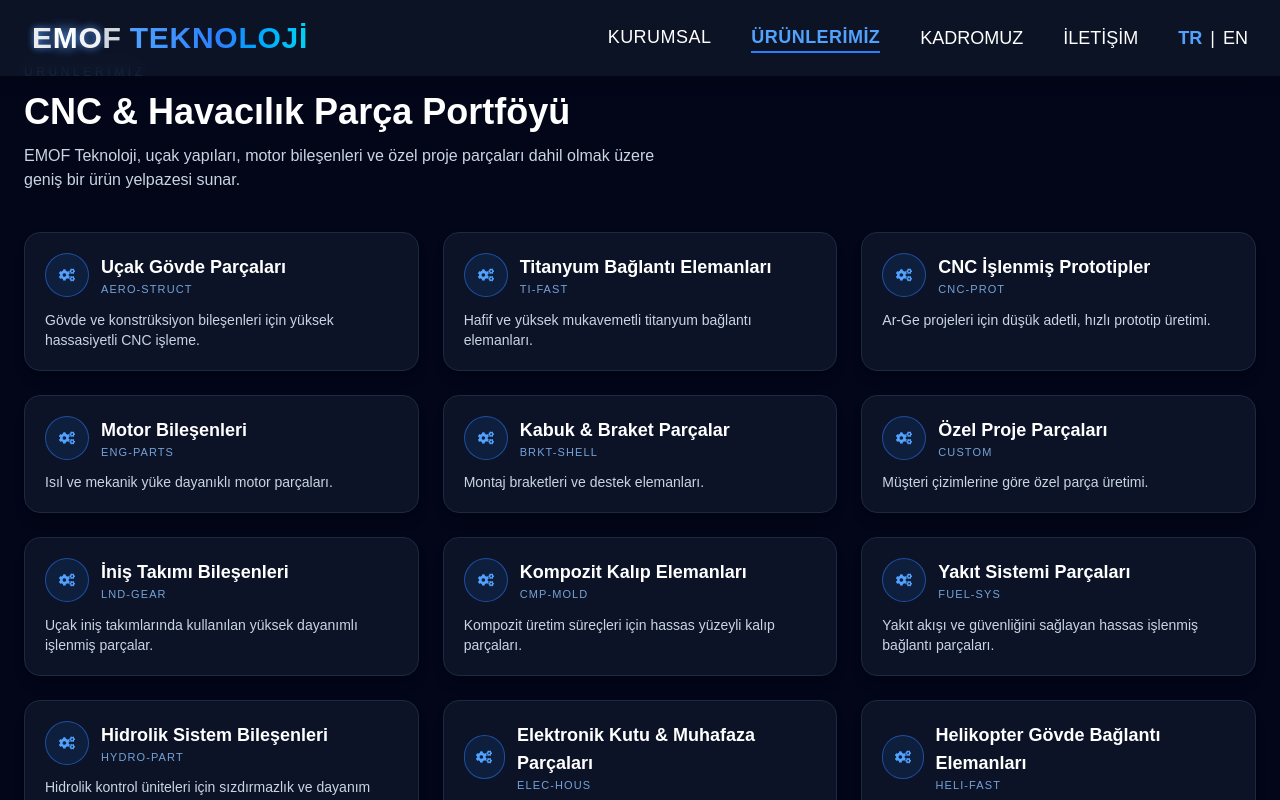
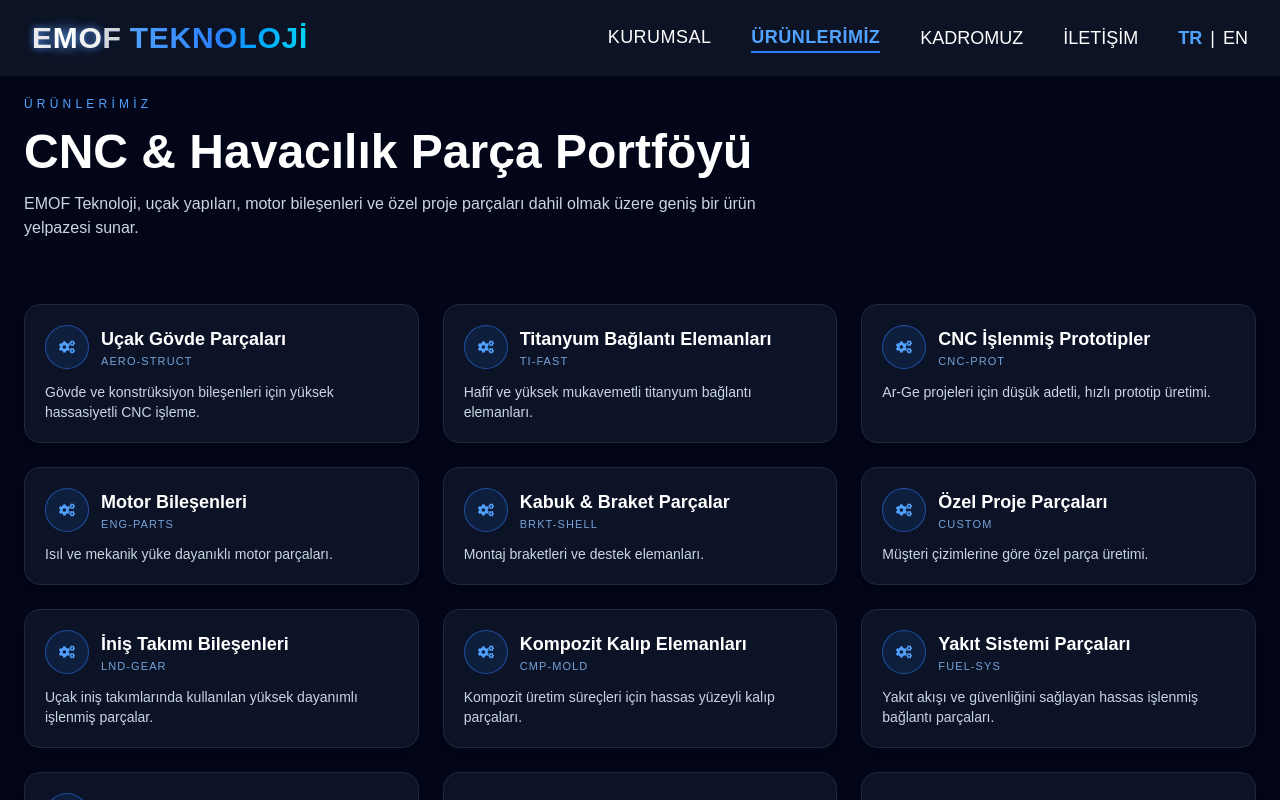
Before and after one commit to itu-itis23-elhan22/EMOF-Website, a Next.js app: page /urunler in a window 1280 px wide. Shown: the top 800 px of the page. Built offline with nearby package versions, Linux system fonts and the light colour scheme.

Commit message:
demoya hazır bir halde

```diff
--- a/src/app/components/Navbar.tsx
+++ b/src/app/components/Navbar.tsx
@@ -307,6 +307,24 @@
             {t("navbar.productsMenu.cards.products.title")}
           </Link>
 
+          <Link
+            href="/sertifikalar"
+            onClick={() => setMobileOpen(false)}
+            className={`block text-lg ${isActive("/sertifikalar") ? "text-blue-400 font-bold" : ""
+              }`}
+          >
+            {t("navbar.productsMenu.cards.certificates.title")}
+          </Link>
+
+          <Link
+            href="/referanslar"
+            onClick={() => setMobileOpen(false)}
+            className={`block text-lg ${isActive("/referanslar") ? "text-blue-400 font-bold" : ""
+              }`}
+          >
+            {t("navbar.corporate.cards.references.title")}
+          </Link>
+
 
           <Link
             href="/kadromuz"
--- a/src/app/sertifikalar/page.tsx
+++ b/src/app/sertifikalar/page.tsx
@@ -19,19 +19,19 @@
   return (
     <PageTransition>
 
-    <main className="bg-slate-950 min-h-screen py-16">
-      <div className="max-w-7xl mx-auto px-6 space-y-10">
-        <header className="space-y-3">
-          <p className="text-xs tracking-[0.3em] uppercase text-blue-400">
+      <main className="bg-slate-950 text-white min-h-screen py-24 px-6">
+        <div className="max-w-7xl mx-auto space-y-16">
+          <section className="space-y-4 text-center md:text-left">
+            <p className="text-xs tracking-[0.35em] text-blue-400 uppercase">
               {data.header.label}
             </p>
-          <h1 className="text-3xl md:text-4xl font-bold text-white">
+            <h1 className="text-4xl md:text-5xl font-extrabold">
               {data.header.title}
             </h1>
-          <p className="text-slate-300 max-w-2xl text-sm md:text-base">
+            <p className="text-slate-300 text-sm md:text-base max-w-3xl">
               {data.header.intro}
             </p>
-        </header>
+          </section>
 
           <div className="grid grid-cols-1 sm:grid-cols-2 lg:grid-cols-3 gap-6">
             {data.items.map((c) => (
--- a/src/app/urunler/page.tsx
+++ b/src/app/urunler/page.tsx
@@ -18,20 +18,20 @@
   return (
         <PageTransition>
 
-    <main className="bg-slate-950 min-h-screen py-16">
-      <div className="max-w-7xl mx-auto px-6 space-y-10">
+    <main className="bg-slate-950 text-white min-h-screen py-24 px-6">
+      <div className="max-w-7xl mx-auto space-y-16">
         {/* HEADER */}
-        <header className="space-y-3">
-          <p className="text-xs tracking-[0.3em] uppercase text-blue-400">
+        <section className="space-y-4 text-center md:text-left">
+          <p className="text-xs tracking-[0.35em] text-blue-400 uppercase">
             {data.header.label}
           </p>
-          <h1 className="text-3xl md:text-4xl font-bold text-white">
+          <h1 className="text-4xl md:text-5xl font-extrabold">
             {data.header.title}
           </h1>
-          <p className="text-slate-300 max-w-2xl text-sm md:text-base">
+          <p className="text-slate-300 text-sm md:text-base max-w-3xl">
             {data.header.intro}
           </p>
-        </header>
+        </section>
 
         {/* PRODUCTS GRID */}
         <div className="grid grid-cols-1 sm:grid-cols-2 lg:grid-cols-3 gap-6">
```
Lines whose indentation alone changed are shown as unchanged.
